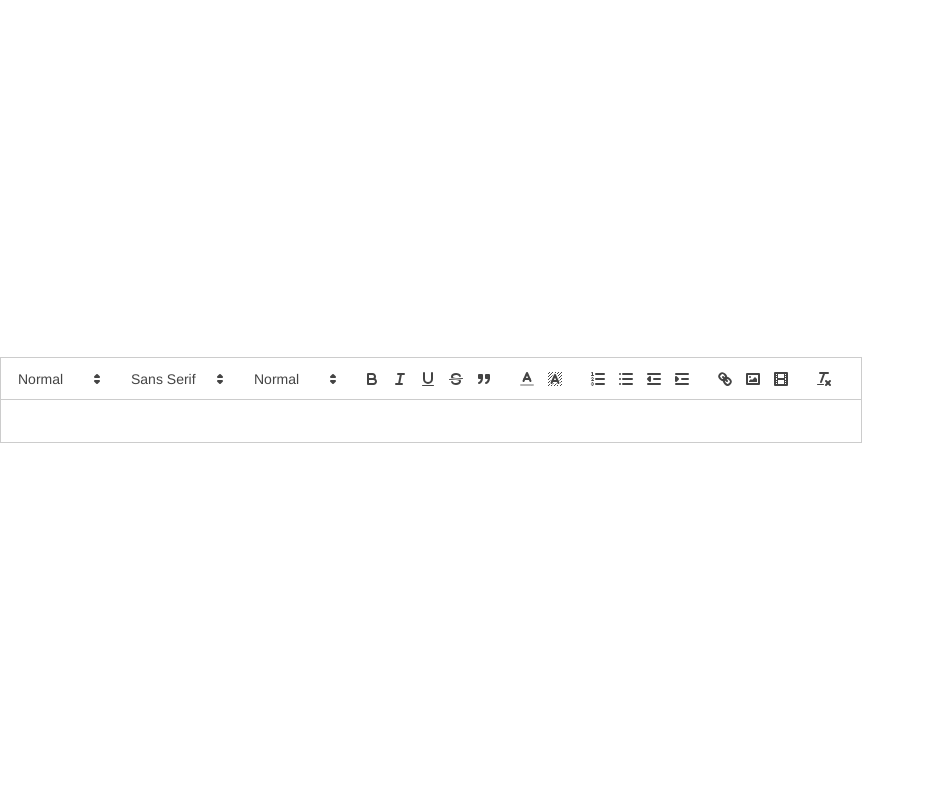
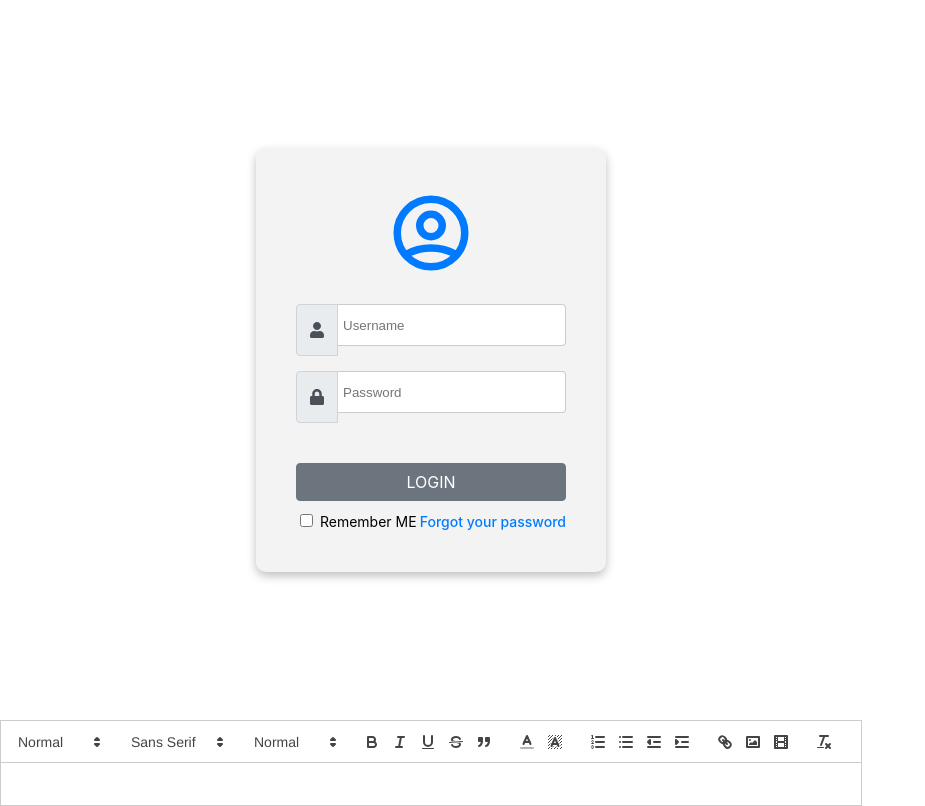
Before and after one commit to suryamani1kumar/admincrm, a React (Vite) app: page / in a window 1280 px wide. Shown: the whole page, without its empty margins (0-925 px from the left). Built offline with nearby package versions, Linux system fonts and the light colour scheme.

Commit message:
login form

```diff
--- a/src/App.jsx
+++ b/src/App.jsx
@@ -2,12 +2,61 @@ import { useState } from 'react'
 import './App.css'
 import "react-quill/dist/quill.snow.css";
 import ReactQuill from "react-quill";
+import { HiOutlineUserCircle } from "react-icons/hi";
+import { FaLock, FaUser } from "react-icons/fa";
 
 function App() {
  const [value, setValue] = useState("");
 
   return (
     <>
+     {/* https://codepen.io/juniorthx3/pen/bGNxjEY */}
+      <div className="loginconatiner">
+        <div className="login">
+          <div className="login_form-box ">
+            <div className="login_header-form">
+              <HiOutlineUserCircle />
+            </div>
+            <form className="login-form">
+              <div className="login_input-group">
+                <div className="login_input-group-prepend">
+                  <span className="login_input-group-text">
+                    <FaUser />
+                  </span>
+                </div>
+                <input
+                  type="text"
+                  className="login_form-control"
+                  placeholder="Username"
+                />
+              </div>
+              <div className="login_input-group">
+                <div className="login_input-group-prepend">
+                  <span className="login_input-group-text">
+                    <FaLock />
+                  </span>
+                </div>
+                <input
+                  type="text"
+                  className="login_form-control"
+                  placeholder="Password"
+                />
+              </div>
+              <button type="button" className="btn btn-secondary btn-block">
+                LOGIN
+              </button>
+              <div className="message">
+                <div>
+                  <input type="checkbox" /> Remember ME
+                </div>
+                <div>
+                  <a href="#">Forgot your password</a>
+                </div>
+              </div>
+            </form>
+          </div>
+        </div>
+      </div>
       <ReactQuill
         value={value}
         onChange={setValue}
```
